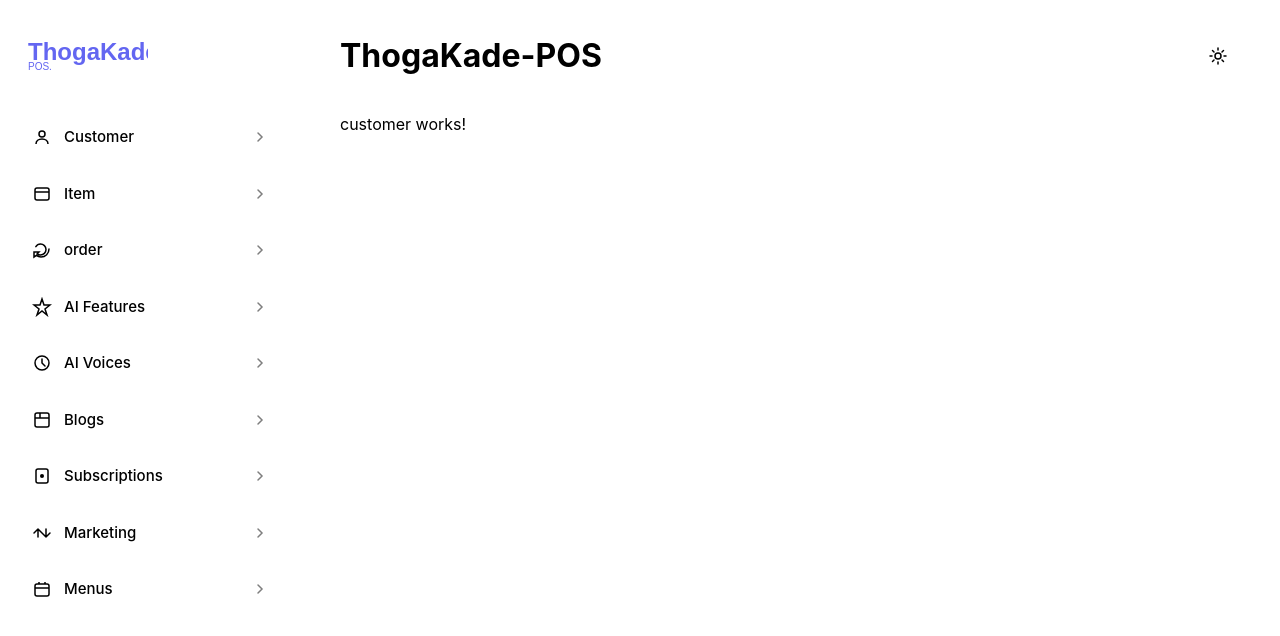
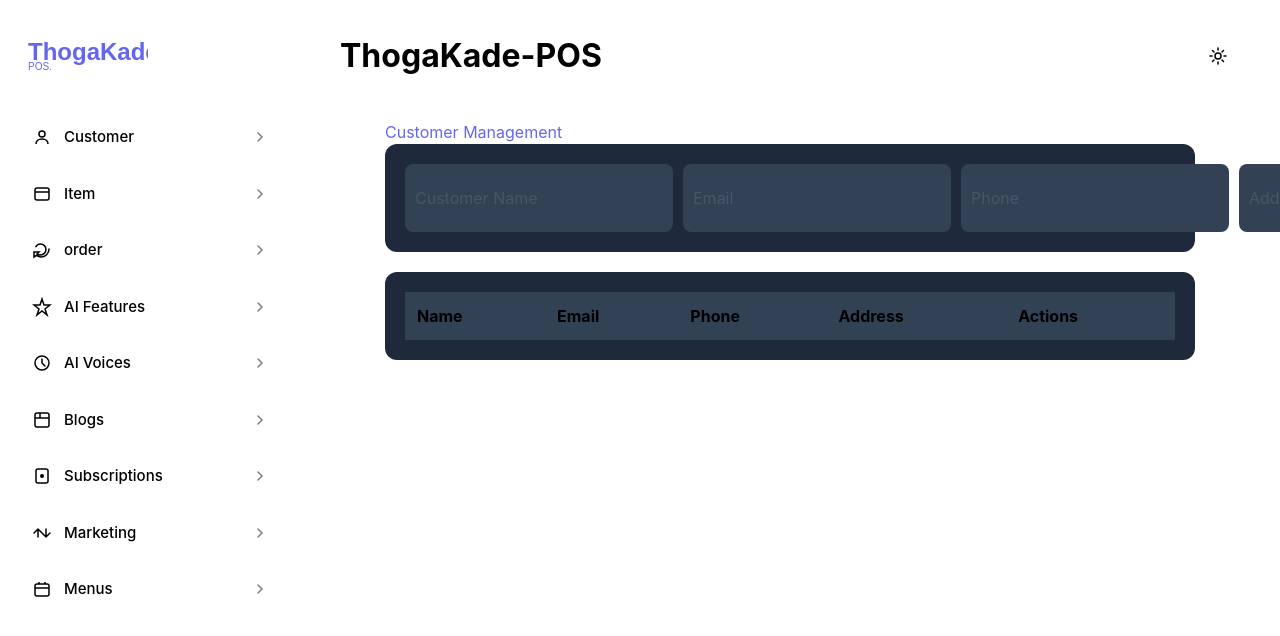
Before and after one commit to denethSaputhanthri/ThogaKade-POS, an Angular app: page /dashboard/customer in a window 1280 px wide. Shown: the top 636 px of the page. Built offline with nearby package versions, Linux system fonts and the light colour scheme.

Commit message:
feat: implement customer management interface with form and table

```diff
--- a/src/app/page/dashboard/customer/customer.css
+++ b/src/app/page/dashboard/customer/customer.css
@@ -0,0 +1,69 @@
+body {
+    background-color: #0f172a;
+    font-family: 'Poppins', sans-serif;
+    color: white;
+    margin: 0;
+}
+
+.container {
+    width: 90%;
+    margin: 40px auto;
+}
+
+h2 {
+    color: #6366f1;
+}
+
+.form-card {
+    background: #1e293b;
+    padding: 20px;
+    border-radius: 12px;
+    margin-bottom: 20px;
+    display: flex;
+    gap: 10px;
+}
+
+input {
+    padding: 10px;
+    border-radius: 8px;
+    border: none;
+    background: #334155;
+    color: white;
+}
+
+button {
+    padding: 10px 15px;
+    border-radius: 8px;
+    border: none;
+    background: #6366f1;
+    color: white;
+    cursor: pointer;
+}
+
+button:hover {
+    background: #4f46e5;
+}
+
+.table-card {
+    background: #1e293b;
+    padding: 20px;
+    border-radius: 12px;
+}
+
+table {
+    width: 100%;
+    border-collapse: collapse;
+}
+
+th, td {
+    padding: 12px;
+    text-align: left;
+}
+
+th {
+    background: #334155;
+}
+
+tr:hover {
+    background: #334155;
+}
--- a/src/app/page/dashboard/customer/customer.html
+++ b/src/app/page/dashboard/customer/customer.html
@@ -1 +1,27 @@
-<p>customer works!</p>
+<div class="container">
+    <h2>Customer Management</h2>
+
+    <div class="form-card">
+        <input type="text" id="name" placeholder="Customer Name">
+        <input type="email" id="email" placeholder="Email">
+        <input type="text" id="phone" placeholder="Phone">
+        <input type="text" id="address" placeholder="Address">
+        <button onclick="addCustomer()">Add Customer</button>
+    </div>
+
+    <div class="table-card">
+        <table>
+            <thead>
+                <tr>
+                    <th>Name</th>
+                    <th>Email</th>
+                    <th>Phone</th>
+                    <th>Address</th>
+                    <th>Actions</th>
+                </tr>
+            </thead>
+            <tbody id="customerTable">
+            </tbody>
+        </table>
+    </div>
+</div>
```
